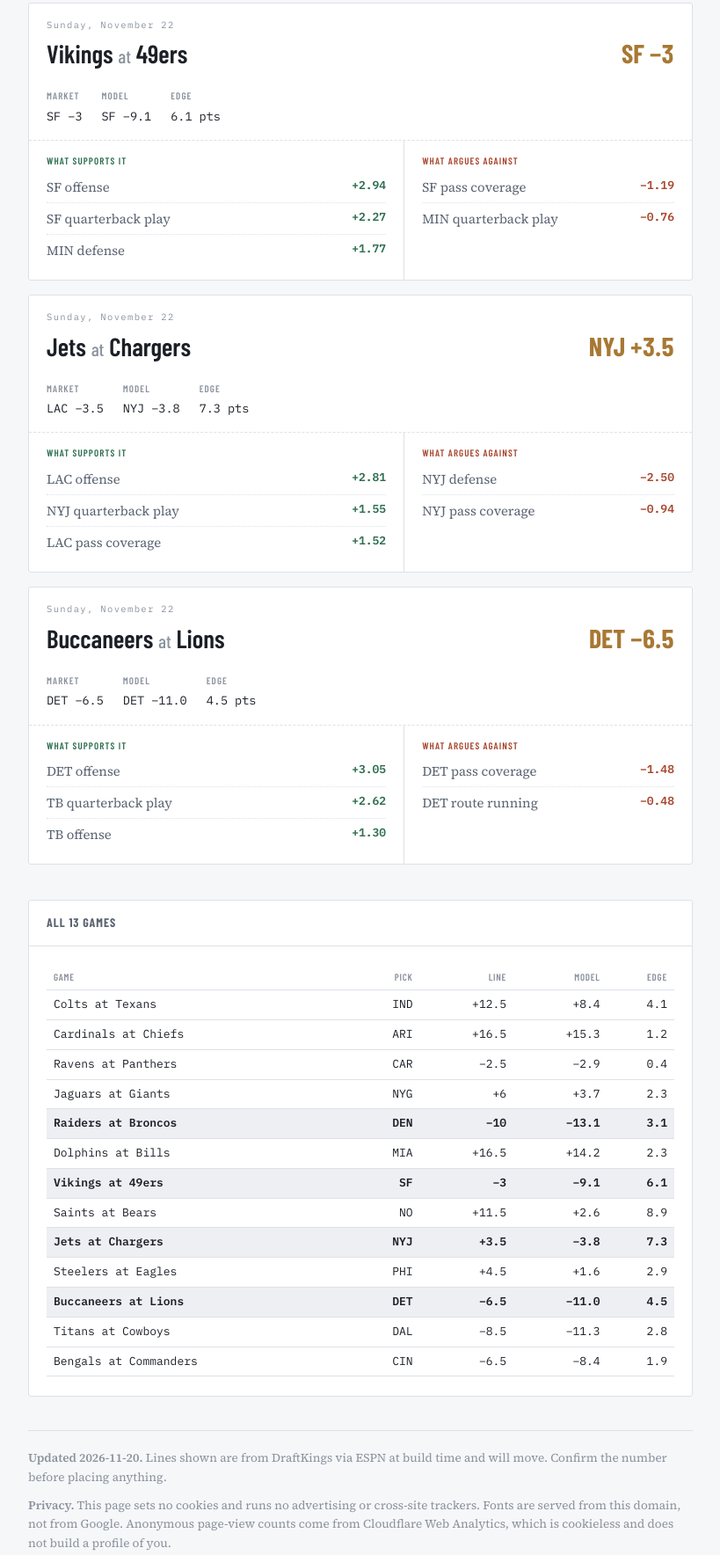
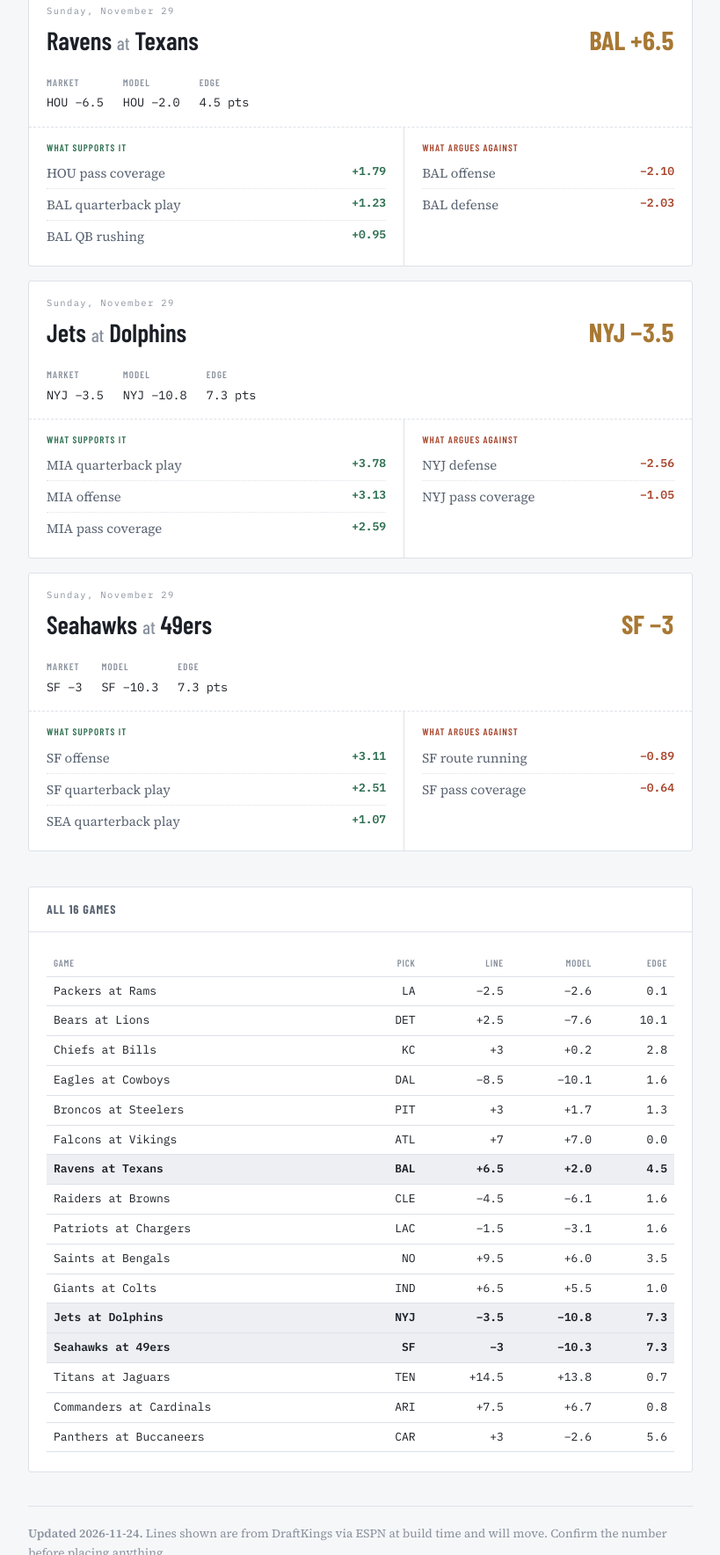
Before and after one commit to jvetter3022/vfa-picks, a plain HTML site: page index.html in a window 1280 px wide. Shown: the part 687-2455 px from the top of the page at 88% size, without its empty margins (230-1049 px from the left). Drawn offline with Linux system fonts and the light colour scheme.

Commit message:
picks update 2026-11-25

```diff
--- a/index.html
+++ b/index.html
@@ -2,8 +2,8 @@
 <html lang="en"><head>
 <meta charset="utf-8">
 <meta name="viewport" content="width=device-width,initial-scale=1">
-<title>Week 11 Picks &middot; Vetter Football Analytics</title>
-<meta name="description" content="Week 11 2026 NFL spread picks that pass a
+<title>Week 12 Picks &middot; Vetter Football Analytics</title>
+<meta name="description" content="Week 12 2026 NFL spread picks that pass a
 key-number filter, with the model drivers behind each and the backtest that qualified them.">
 <style>/* Self-hosted webfonts -- no request ever leaves this domain.
    Generated by scripts/vendor_fonts.py. SIL OFL 1.1, see fonts/LICENSE.txt. */
@@ -203,103 +203,90 @@ footer p{margin:0 0 10px}
 <div class="wrap">
 <header>
   <p class="eyebrow">Vetter Football Analytics &middot; 2026 Season</p>
-  <h1>Week 11 Picks <em>4 plays</em></h1>
-  <a class="seasonbar" href="results.html"><span class="sb-lab">Season results</span><span class="sb-fig">23&ndash;24&ndash;2</span><span class="sb-sub">record</span><span class="sb-fig neg">-3.09</span><span class="sb-sub">units</span><span class="sb-n">over 49 graded bets</span><span class="sb-go">Full ledger &rarr;</span></a>
-  <p class="lede">4 plays this week. Every game the model priced is listed at the
+  <h1>Week 12 Picks <em>3 plays</em></h1>
+  <a class="seasonbar" href="results.html"><span class="sb-lab">Season results</span><span class="sb-fig">27&ndash;24&ndash;2</span><span class="sb-sub">record</span><span class="sb-fig pos">+0.55</span><span class="sb-sub">units</span><span class="sb-n">over 53 graded bets</span><span class="sb-go">Full ledger &rarr;</span></a>
+  <p class="lede">3 plays this week. Every game the model priced is listed at the
   bottom.</p>
 </header>
 
-<div class="picks">
+<div class="note watch"><span class="k">Watching</span><p>CHI @ DET: Stay away. Recent trades and injuries are not yet fully reflected in the team ratings.</p></div><div class="note watch"><span class="k">Watching</span><p>CAR @ TB: Matchup stay away. Tampa Bay has consistently played better against Carolina than against other teams in recent seasons.</p></div><div class="note watch"><span class="k">Watching</span><p>NE @ LAC: Waiting on Justin Herbert&#x27;s status before making a call.</p></div><div class="picks">
     <article class="pick">
       <div class="ptop">
-        <div class="day">Sunday, November 22</div>
-        <h2>Raiders <span>at</span> Broncos</h2>
-        <div class="bet">DEN −10</div>
+        <div class="day">Sunday, November 29</div>
+        <h2>Ravens <span>at</span> Texans</h2>
+        <div class="bet">BAL +6.5</div>
       </div>
       <div class="nums">
-        <div><span class="k">Market</span><span>DEN −10</span></div>
-        <div><span class="k">Model</span><span>DEN −13.1</span></div>
-        <div><span class="k">Edge</span><span>3.1 pts</span></div>
+        <div><span class="k">Market</span><span>HOU −6.5</span></div>
+        <div><span class="k">Model</span><span>HOU −2.0</span></div>
+        <div><span class="k">Edge</span><span>4.5 pts</span></div>
       </div>
       <div class="drv">
-        <div class="dcol for"><span class="k">What supports it</span><ul><li><span>LV defense</span><span>+4.47</span></li><li><span>LV quarterback play</span><span>+4.00</span></li><li><span>LV pass coverage</span><span>+2.31</span></li></ul></div>
-        <div class="dcol agst"><span class="k">What argues against</span><ul><li><span>DEN quarterback play</span><span>−0.91</span></li><li><span>DEN run defense</span><span>−0.79</span></li></ul></div>
+        <div class="dcol for"><span class="k">What supports it</span><ul><li><span>HOU pass coverage</span><span>+1.79</span></li><li><span>BAL quarterback play</span><span>+1.23</span></li><li><span>BAL QB rushing</span><span>+0.95</span></li></ul></div>
+        <div class="dcol agst"><span class="k">What argues against</span><ul><li><span>BAL offense</span><span>−2.10</span></li><li><span>BAL defense</span><span>−2.03</span></li></ul></div>
       </div>
     </article>
     <article class="pick">
       <div class="ptop">
-        <div class="day">Sunday, November 22</div>
-        <h2>Vikings <span>at</span> 49ers</h2>
+        <div class="day">Sunday, November 29</div>
+        <h2>Jets <span>at</span> Dolphins</h2>
+        <div class="bet">NYJ −3.5</div>
+      </div>
+      <div class="nums">
+        <div><span class="k">Market</span><span>NYJ −3.5</span></div>
+        <div><span class="k">Model</span><span>NYJ −10.8</span></div>
+        <div><span class="k">Edge</span><span>7.3 pts</span></div>
+      </div>
+      <div class="drv">
+        <div class="dcol for"><span class="k">What supports it</span><ul><li><span>MIA quarterback play</span><span>+3.78</span></li><li><span>MIA offense</span><span>+3.13</span></li><li><span>MIA pass coverage</span><span>+2.59</span></li></ul></div>
+        <div class="dcol agst"><span class="k">What argues against</span><ul><li><span>NYJ defense</span><span>−2.56</span></li><li><span>NYJ pass coverage</span><span>−1.05</span></li></ul></div>
+      </div>
+    </article>
+    <article class="pick">
+      <div class="ptop">
+        <div class="day">Sunday, November 29</div>
+        <h2>Seahawks <span>at</span> 49ers</h2>
         <div class="bet">SF −3</div>
       </div>
       <div class="nums">
         <div><span class="k">Market</span><span>SF −3</span></div>
-        <div><span class="k">Model</span><span>SF −9.1</span></div>
-        <div><span class="k">Edge</span><span>6.1 pts</span></div>
-      </div>
-      <div class="drv">
-        <div class="dcol for"><span class="k">What supports it</span><ul><li><span>SF offense</span><span>+2.94</span></li><li><span>SF quarterback play</span><span>+2.27</span></li><li><span>MIN defense</span><span>+1.77</span></li></ul></div>
-        <div class="dcol agst"><span class="k">What argues against</span><ul><li><span>SF pass coverage</span><span>−1.19</span></li><li><span>MIN quarterback play</span><span>−0.76</span></li></ul></div>
-      </div>
-    </article>
-    <article class="pick">
-      <div class="ptop">
-        <div class="day">Sunday, November 22</div>
-        <h2>Jets <span>at</span> Chargers</h2>
-        <div class="bet">NYJ +3.5</div>
-      </div>
-      <div class="nums">
-        <div><span class="k">Market</span><span>LAC −3.5</span></div>
-        <div><span class="k">Model</span><span>NYJ −3.8</span></div>
+        <div><span class="k">Model</span><span>SF −10.3</span></div>
         <div><span class="k">Edge</span><span>7.3 pts</span></div>
       </div>
       <div class="drv">
-        <div class="dcol for"><span class="k">What supports it</span><ul><li><span>LAC offense</span><span>+2.81</span></li><li><span>NYJ quarterback play</span><span>+1.55</span></li><li><span>LAC pass coverage</span><span>+1.52</span></li></ul></div>
-        <div class="dcol agst"><span class="k">What argues against</span><ul><li><span>NYJ defense</span><span>−2.50</span></li><li><span>NYJ pass coverage</span><span>−0.94</span></li></ul></div>
-      </div>
-    </article>
-    <article class="pick">
-      <div class="ptop">
-        <div class="day">Sunday, November 22</div>
-        <h2>Buccaneers <span>at</span> Lions</h2>
-        <div class="bet">DET −6.5</div>
-      </div>
-      <div class="nums">
-        <div><span class="k">Market</span><span>DET −6.5</span></div>
-        <div><span class="k">Model</span><span>DET −11.0</span></div>
-        <div><span class="k">Edge</span><span>4.5 pts</span></div>
-      </div>
-      <div class="drv">
-        <div class="dcol for"><span class="k">What supports it</span><ul><li><span>DET offense</span><span>+3.05</span></li><li><span>TB quarterback play</span><span>+2.62</span></li><li><span>TB offense</span><span>+1.30</span></li></ul></div>
-        <div class="dcol agst"><span class="k">What argues against</span><ul><li><span>DET pass coverage</span><span>−1.48</span></li><li><span>DET route running</span><span>−0.48</span></li></ul></div>
+        <div class="dcol for"><span class="k">What supports it</span><ul><li><span>SF offense</span><span>+3.11</span></li><li><span>SF quarterback play</span><span>+2.51</span></li><li><span>SEA quarterback play</span><span>+1.07</span></li></ul></div>
+        <div class="dcol agst"><span class="k">What argues against</span><ul><li><span>SF route running</span><span>−0.89</span></li><li><span>SF pass coverage</span><span>−0.64</span></li></ul></div>
       </div>
     </article>
 </div>
 
 <section class="method">
-  <h3>All 13 games</h3>
+  <h3>All 16 games</h3>
   <div class="inner">
   <div class="tw"><table class="allg">
     <tr><th>Game</th><th>Pick</th><th>Line</th><th>Model</th><th>Edge</th></tr>
-    <tr><td>Colts at Texans</td><td>IND</td><td>+12.5</td><td>+8.4</td><td>4.1</td></tr>
-    <tr><td>Cardinals at Chiefs</td><td>ARI</td><td>+16.5</td><td>+15.3</td><td>1.2</td></tr>
-    <tr><td>Ravens at Panthers</td><td>CAR</td><td>−2.5</td><td>−2.9</td><td>0.4</td></tr>
-    <tr><td>Jaguars at Giants</td><td>NYG</td><td>+6</td><td>+3.7</td><td>2.3</td></tr>
-    <tr class="on"><td>Raiders at Broncos</td><td>DEN</td><td>−10</td><td>−13.1</td><td>3.1</td></tr>
-    <tr><td>Dolphins at Bills</td><td>MIA</td><td>+16.5</td><td>+14.2</td><td>2.3</td></tr>
-    <tr class="on"><td>Vikings at 49ers</td><td>SF</td><td>−3</td><td>−9.1</td><td>6.1</td></tr>
-    <tr><td>Saints at Bears</td><td>NO</td><td>+11.5</td><td>+2.6</td><td>8.9</td></tr>
-    <tr class="on"><td>Jets at Chargers</td><td>NYJ</td><td>+3.5</td><td>−3.8</td><td>7.3</td></tr>
-    <tr><td>Steelers at Eagles</td><td>PHI</td><td>+4.5</td><td>+1.6</td><td>2.9</td></tr>
-    <tr class="on"><td>Buccaneers at Lions</td><td>DET</td><td>−6.5</td><td>−11.0</td><td>4.5</td></tr>
-    <tr><td>Titans at Cowboys</td><td>DAL</td><td>−8.5</td><td>−11.3</td><td>2.8</td></tr>
-    <tr><td>Bengals at Commanders</td><td>CIN</td><td>−6.5</td><td>−8.4</td><td>1.9</td></tr>
+    <tr><td>Packers at Rams</td><td>LA</td><td>−2.5</td><td>−2.6</td><td>0.1</td></tr>
+    <tr><td>Bears at Lions</td><td>DET</td><td>+2.5</td><td>−7.6</td><td>10.1</td></tr>
+    <tr><td>Chiefs at Bills</td><td>KC</td><td>+3</td><td>+0.2</td><td>2.8</td></tr>
+    <tr><td>Eagles at Cowboys</td><td>DAL</td><td>−8.5</td><td>−10.1</td><td>1.6</td></tr>
+    <tr><td>Broncos at Steelers</td><td>PIT</td><td>+3</td><td>+1.7</td><td>1.3</td></tr>
+    <tr><td>Falcons at Vikings</td><td>ATL</td><td>+7</td><td>+7.0</td><td>0.0</td></tr>
+    <tr class="on"><td>Ravens at Texans</td><td>BAL</td><td>+6.5</td><td>+2.0</td><td>4.5</td></tr>
+    <tr><td>Raiders at Browns</td><td>CLE</td><td>−4.5</td><td>−6.1</td><td>1.6</td></tr>
+    <tr><td>Patriots at Chargers</td><td>LAC</td><td>−1.5</td><td>−3.1</td><td>1.6</td></tr>
+    <tr><td>Saints at Bengals</td><td>NO</td><td>+9.5</td><td>+6.0</td><td>3.5</td></tr>
+    <tr><td>Giants at Colts</td><td>IND</td><td>+6.5</td><td>+5.5</td><td>1.0</td></tr>
+    <tr class="on"><td>Jets at Dolphins</td><td>NYJ</td><td>−3.5</td><td>−10.8</td><td>7.3</td></tr>
+    <tr class="on"><td>Seahawks at 49ers</td><td>SF</td><td>−3</td><td>−10.3</td><td>7.3</td></tr>
+    <tr><td>Titans at Jaguars</td><td>TEN</td><td>+14.5</td><td>+13.8</td><td>0.7</td></tr>
+    <tr><td>Commanders at Cardinals</td><td>ARI</td><td>+7.5</td><td>+6.7</td><td>0.8</td></tr>
+    <tr><td>Panthers at Buccaneers</td><td>CAR</td><td>+3</td><td>−2.6</td><td>5.6</td></tr>
   </table></div>
   </div>
 </section>
 
 <footer>
-  <p><b>Updated 2026-11-20.</b> Lines shown are from DraftKings via ESPN at build time and will
+  <p><b>Updated 2026-11-24.</b> Lines shown are from DraftKings via ESPN at build time and will
   move. Confirm the number before placing anything.</p>
   <p><b>Privacy.</b> This page sets no cookies and runs no advertising or cross-site trackers. Fonts are served from this domain, not from Google. Anonymous page-view counts come from Cloudflare Web Analytics, which is cookieless and does not build a profile of you.</p>
   <p>For entertainment and research purposes only. This is not financial advice and not a
```
Also changed, not shown: results.html (+9 -9 lines).
